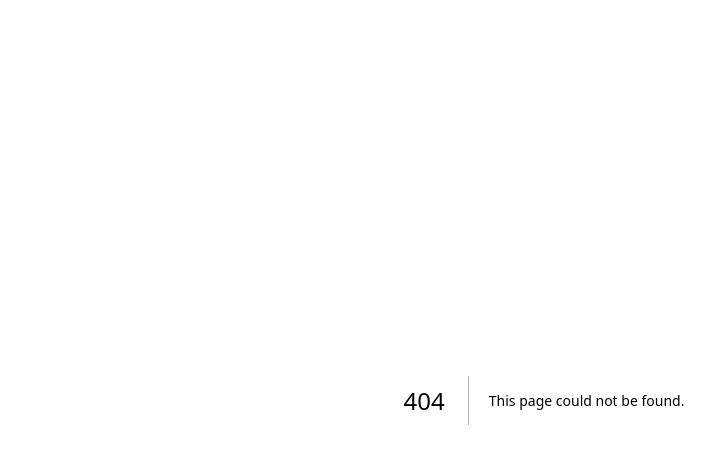
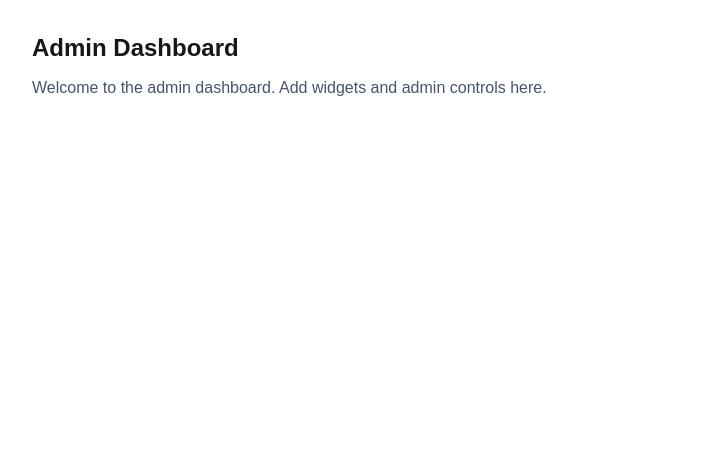
Before and after one commit to nancy-singh10/TEAM_GARUDA__SIH2025, a Next.js app in the folder sih-project/: page /admin/dashboard in a window 1280 px wide. Before the commit this address had no page. Shown: the top 464 px of the page, without its empty margins (96-811 px from the left). Built offline with nearby package versions, Linux system fonts and the light colour scheme.

Commit message:
Updated admin dashboard UI

```diff
--- a/sih-project/src/app/admin/auth/page.tsx
+++ b/sih-project/src/app/admin/auth/page.tsx
@@ -1,12 +1,13 @@
+import Link from "next/link";
 import AuthCard from "@/app/components/AuthCard";
 
 export default function AdminAuthPage() {
   return (
     <main className="min-h-screen bg-gradient-to-b from-slate-50 to-slate-100 py-16 px-4">
       <div className="max-w-5xl mx-auto">
-        <a href="/" className="text-sm text-slate-700 flex items-center gap-2 mb-8 hover:text-slate-900">
+        <Link href="/" className="text-sm text-slate-700 flex items-center gap-2 mb-8 hover:text-slate-900">
           <span>←</span> Back to Home
-        </a>
+        </Link>
         <AuthCard title="Power Source Admin Access" subtitle="Manage renewable energy sources and grid operations" variant="admin" />
       </div>
     </main>
--- /dev/null
+++ b/sih-project/src/app/admin/dashboard/page.tsx
@@ -0,0 +1,11 @@
+
+export default function AdminDashboardPage() {
+	return (
+		<main className="min-h-screen p-8 bg-white">
+			<div className="max-w-5xl mx-auto">
+				<h1 className="text-2xl font-semibold">Admin Dashboard</h1>
+				<p className="mt-3 text-slate-600">Welcome to the admin dashboard. Add widgets and admin controls here.</p>
+			</div>
+		</main>
+	);
+}
--- a/sih-project/src/app/consumer/auth/page.tsx
+++ b/sih-project/src/app/consumer/auth/page.tsx
@@ -1,12 +1,13 @@
+import Link from "next/link";
 import AuthCard from "@/app/components/AuthCard";
 
 export default function ConsumerAuthPage() {
   return (
     <main className="min-h-screen bg-gradient-to-b from-slate-50 to-slate-100 py-16 px-4">
       <div className="max-w-5xl mx-auto">
-        <a href="/" className="text-sm text-slate-700 flex items-center gap-2 mb-8 hover:text-slate-900">
+        <Link href="/" className="text-sm text-slate-700 flex items-center gap-2 mb-8 hover:text-slate-900">
           <span>←</span> Back to Home
-        </a>
+        </Link>
         <AuthCard title="Consumer Access" subtitle="Access personalized energy insights and usage analytics" variant="consumer" />
       </div>
     </main>
--- /dev/null
+++ b/sih-project/src/app/consumer/dashboard/page.tsx
@@ -0,0 +1,11 @@
+
+export default function ConsumerDashboardPage() {
+	return (
+		<main className="min-h-screen p-8 bg-white">
+			<div className="max-w-5xl mx-auto">
+				<h1 className="text-2xl font-semibold">Consumer Dashboard</h1>
+				<p className="mt-3 text-slate-600">This is the consumer dashboard. Show personalized insights here.</p>
+			</div>
+		</main>
+	);
+}
```
